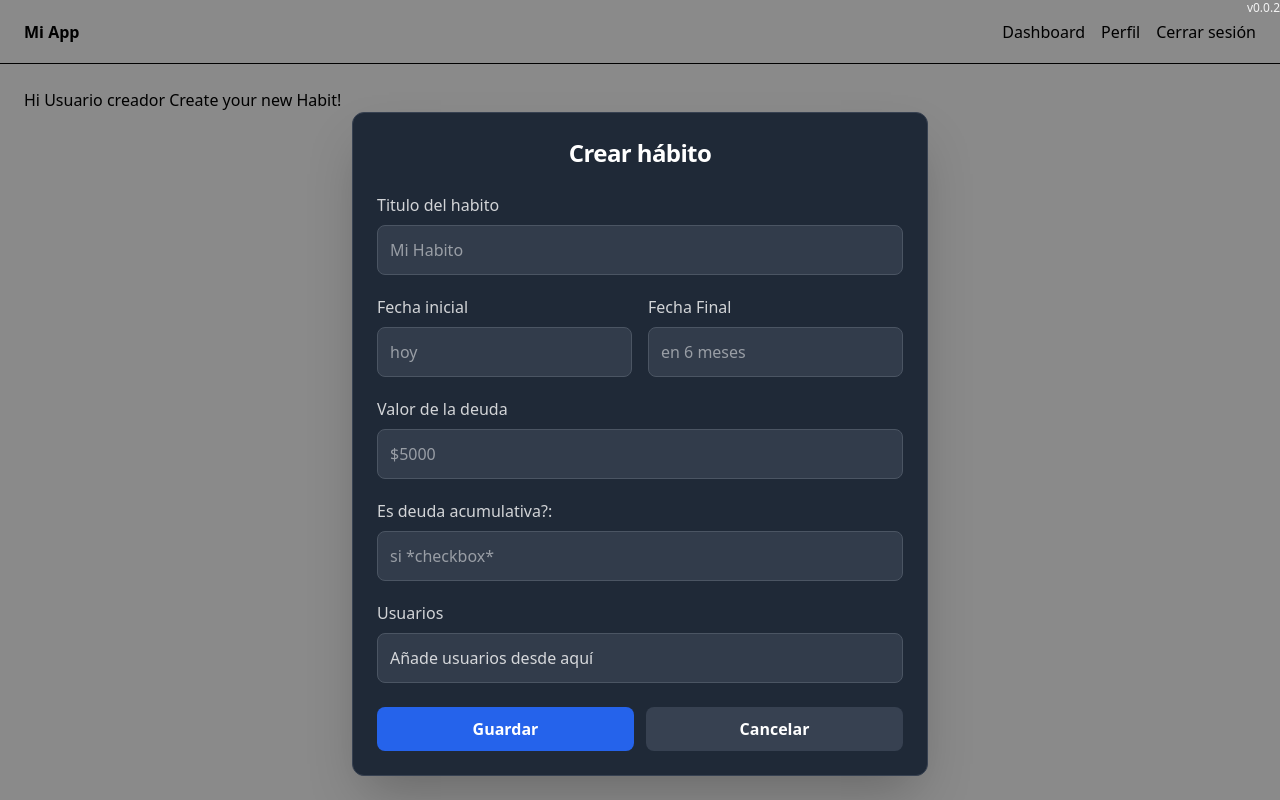
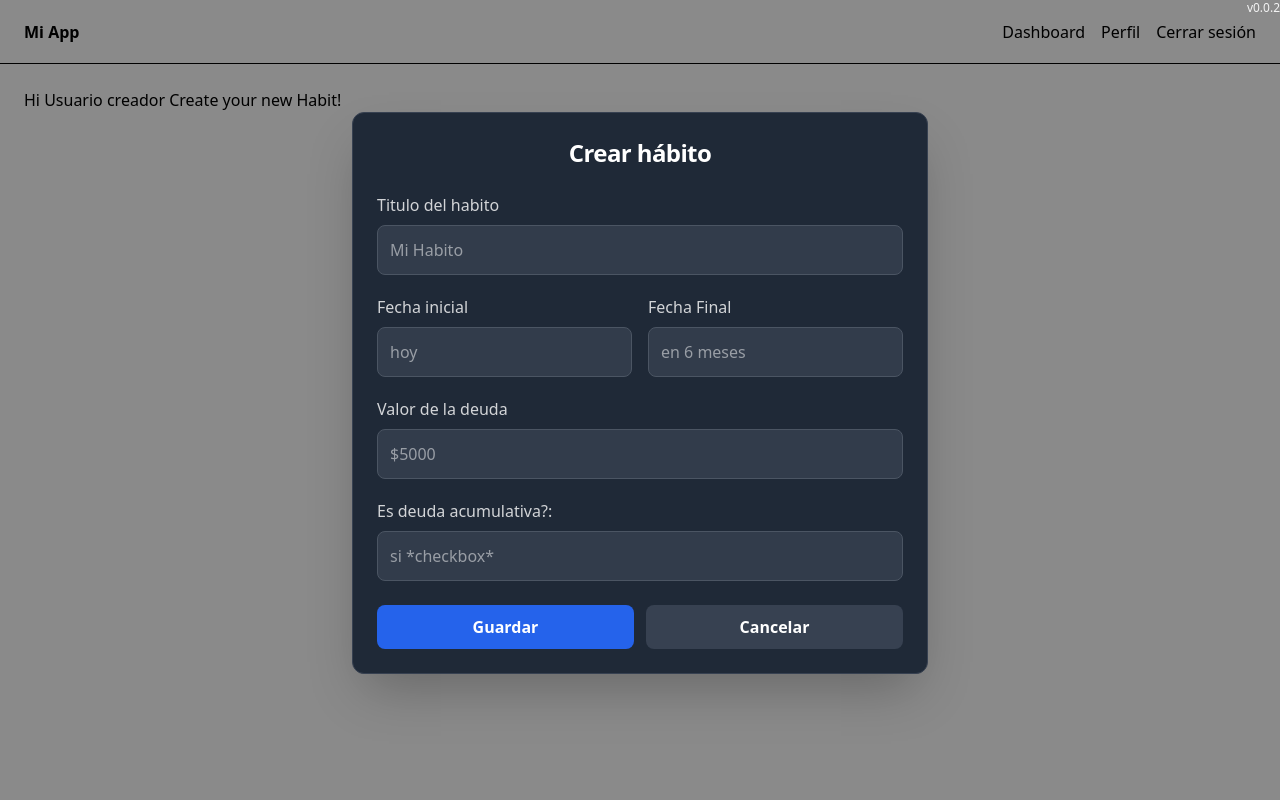
Before and after one commit to DailyCodingSoft/CodingHabit, a Next.js app in the folder coding-habit/: page /habit in a window 1280 px wide. Built offline with nearby package versions, Linux system fonts and the light colour scheme.

Commit message:
refactor: move submit form from component to page

```diff
--- a/coding-habit/app/(protected)/habit/page.tsx
+++ b/coding-habit/app/(protected)/habit/page.tsx
@@ -2,8 +2,11 @@
 import { Habit, User } from "@/types";
 import { useState } from "react";
 import HabitForm from "@/components/layout/habit/HabitForm";
+import { FormEvent } from "react";
+
 
 export default function HabitPage(){
+
     //intended flow
     //1. user logins or register for the first time
     //2. the first page they see is the habit creation page
@@ -27,12 +30,17 @@ export default function HabitPage(){
     //get the title out of the user name
     const title = `Hi ${habit.creator.username} Create your new Habit!`
 
+    function onSubmitForm(event: FormEvent<HTMLFormElement>) {
+        event.preventDefault();
 
+        const formData = new FormData(event.currentTarget);
+        console.log(Object.fromEntries(formData));
+    }
 
     return (
         <div>
             <h1>{title}</h1>
-            <HabitForm />
+            <HabitForm onSubmit={onSubmitForm}/>
         </div>
     )
 }
--- a/coding-habit/components/layout/habit/HabitForm.tsx
+++ b/coding-habit/components/layout/habit/HabitForm.tsx
@@ -1,19 +1,10 @@
 import { FormEvent } from "react";
 
-
-export default function HabitForm() {
-    function onSubmitForm(event: FormEvent<HTMLFormElement>) {
-        event.preventDefault();
-
-        const formData = new FormData(event.currentTarget);
-        console.log(Object.fromEntries(formData));
-    }
-    // isCumulative: boolean;
-    // creator: User;
+export default function HabitForm(props: {onSubmit: (event:FormEvent<HTMLFormElement>) => void}) {
     return (
         <div className="flex justify-center">
             <form
-                onSubmit={onSubmitForm}
+                onSubmit={props.onSubmit}
                 className="bg-[var(--surface-color)] border border-[var(--surface-border-color)] rounded-xl p-6 w-full max-w-xl shadow-2xl"
             >
                 <h2 className="text-[var(--text-primary-color)] text-2xl font-semibold tracking-tight text-center mb-6">
@@ -72,17 +63,6 @@ export default function HabitForm() {
                             className="w-full p-3 rounded-lg bg-[var(--surface-muted-color)] text-[var(--text-primary-color)] border border-[var(--input-border-color)] focus:outline-none focus:border-[var(--primary-color)] focus:ring-2 focus:ring-[color:var(--primary-color)/.3]"
                         />
                     </div>
-
-                    <div>
-                        <label className="block text-[var(--text-muted-color)] mb-2">Usuarios</label>
-                        <div className="w-full p-3 rounded-lg bg-[var(--surface-muted-color)] text-[var(--text-muted-color)] border border-[var(--input-border-color)]">
-                            {/**aqui va un creador de usuarios con un mas donde
-                             * un click crea un usuario pide un nombre
-                             * y depronto un icono
-                             */}
-                            Añade usuarios desde aquí
-                        </div>
-                    </div>
                 </div>
 
                 <div className="flex w-full gap-3 pt-6">
```
